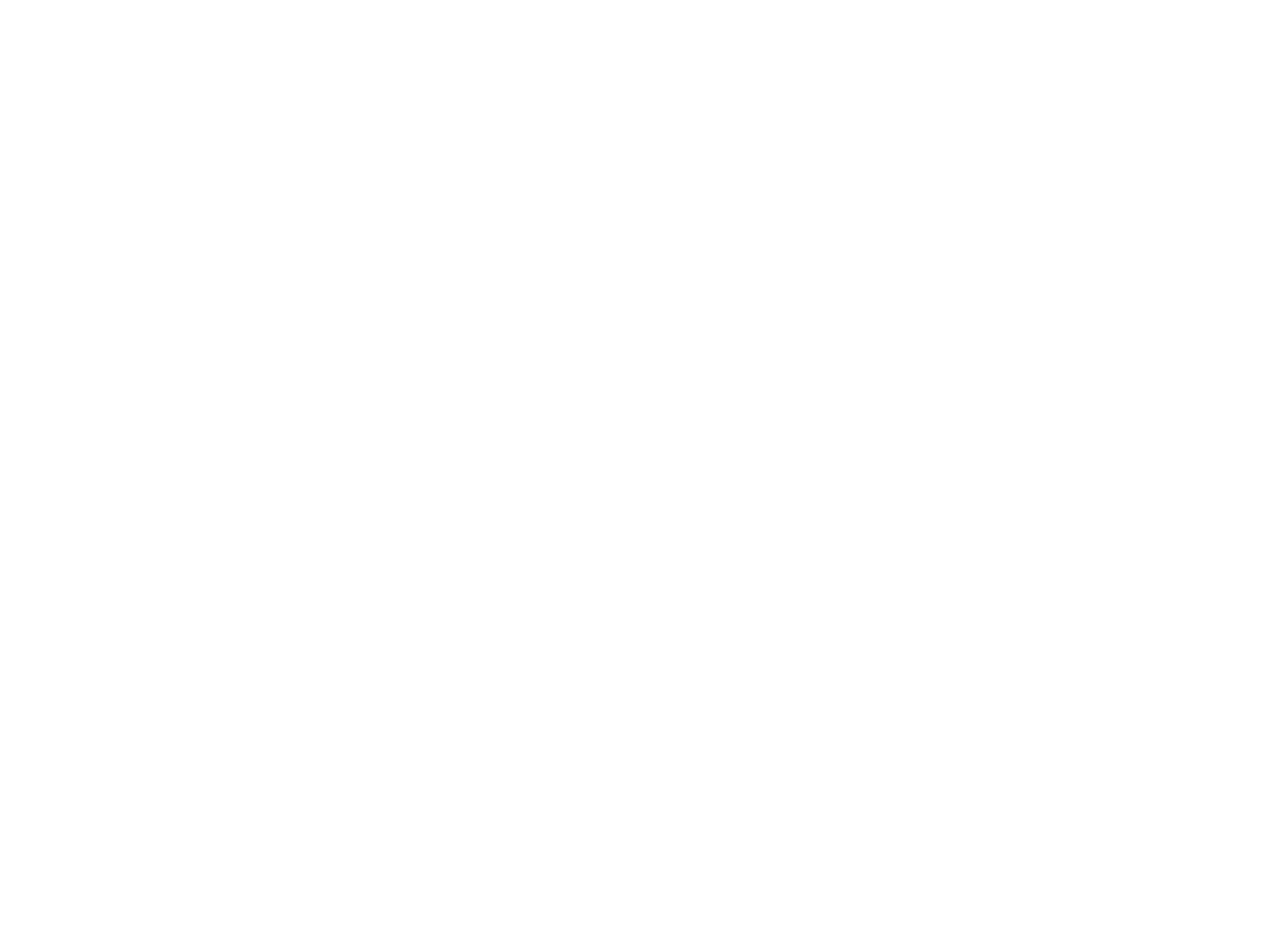
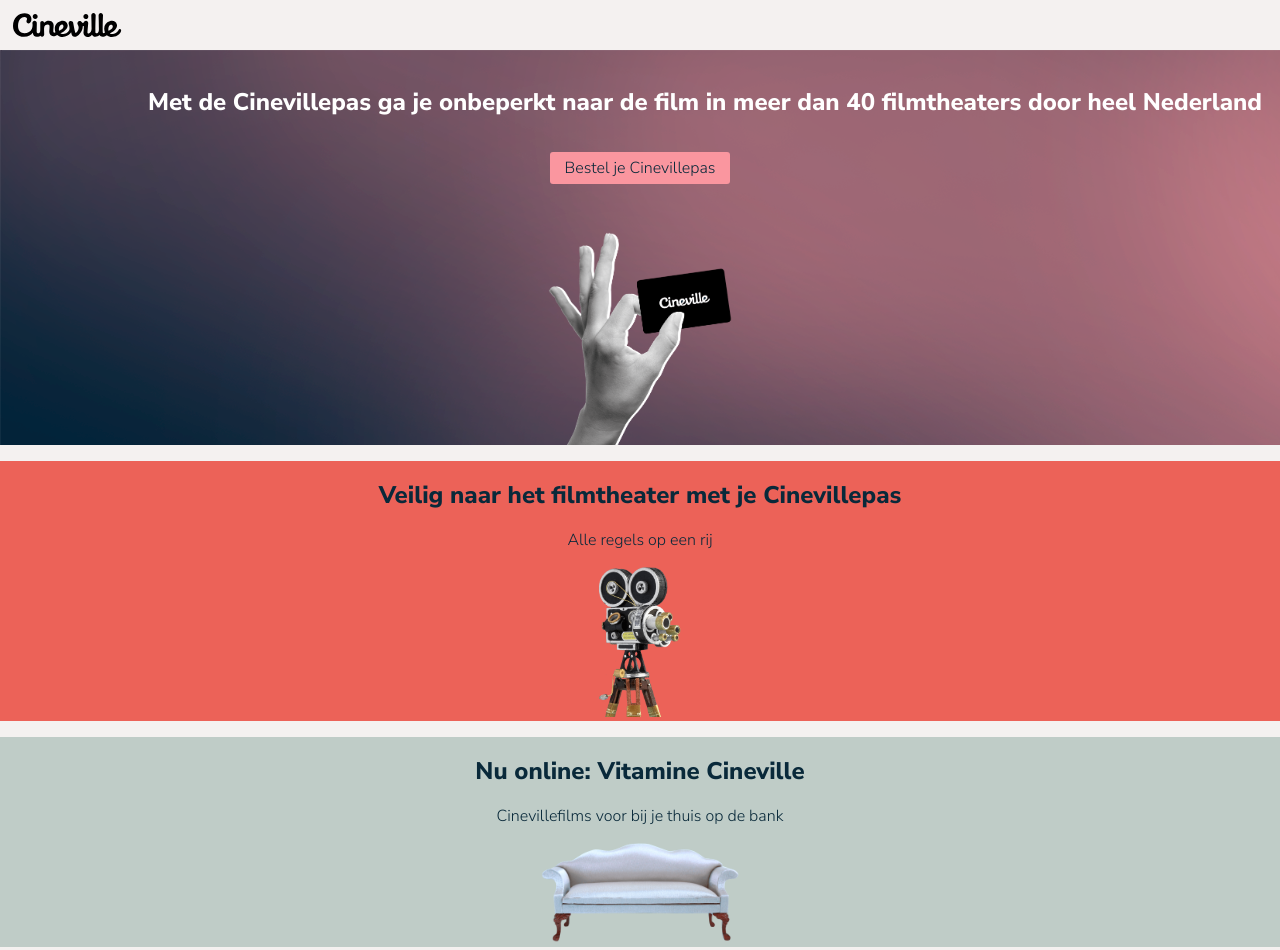
Before and after one commit to yorickleblanc/ProjectWebWebsite, a plain HTML site: page index.html in a window 1280 px wide. Shown: the top 950 px of the page. Before the commit the page ends 800 px from the top, so only its background shows below. Drawn offline with Linux system fonts and the light colour scheme; a web font is replaced by a local one.

Commit message:
Add files via upload

```diff
--- a/index.html
+++ b/index.html
@@ -6,13 +6,66 @@
 	<meta name="author" content="jouw naam">
 	<meta name="viewport" content="width=device-width, initial-scale=1">
 
-	<title>Naam van je site en/of pagina</title>
+	<title>Cineville</title>
 
 	<link href="styles/style.css" rel="stylesheet">
+    <link href="https://fonts.googleapis.com/css2?family=Nunito+Sans:ital,wght@0,200;0,300;0,600;0,800;0,900;1,400&display=swap" rel="stylesheet">
+    <link rel="stylesheet" href="https://use.typekit.net/bzt2abj.css">
+
 </head>
 
 <body>
+    <header>
+        <img src="images/cinevillelogo.svg" alt= "Logo cineville">
 
+        <ul>
+            <li>Filmagenda</li>
+            <li>Films</li>
+            <li>Verwacht</li>
+            <li>Festivals</li>
+            <li>Filmtheaters</li>
+            <li>Cinevillepas</li>
+            <li>Meer</li>
+        </ul>
+
+    </header>
+
+    <main>
+        <section>
+            <h1>Met de Cinevillepas ga je onbeperkt naar de film in meer dan 40 filmtheaters door heel Nederland</h1>
+
+            <button type="button">Bestel je Cinevillepas</button>
+            <img src="images/hand-met-pas.png" alt= "Hand met pas">
+
+        </section>
+
+        <section>
+            <article>
+                <h2>Veilig naar het filmtheater met je Cinevillepas</h2>
+                <p>Alle regels op een rij</p>
+                <img src="images/camera.png" alt= "camera">
+
+            </article>
+
+            <article>
+                <h2>Nu online: Vitamine Cineville</h2>
+                <p>Cinevillefilms voor bij je thuis op de bank</p>
+                <img src="images/vitamine-couch.png" alt= "bank">
+            </article>
+
+        </section>
+
+        <section>
+
+            <img src="images/videostill.jpg" alt= "foto van film vd week">
+            <article>
+                <h3>Sidik en de panter</h3>
+                <h4>Te zien in 20 filmtheaters</h4>
+                <p>Een dappere man op zoek naar een Panter en naar hoop.</p>
+            </article>
+
+        </section>
+    </main>
 	<script src="scripts/script.js"></script>
 </body>
 
--- a/styles/style.css
+++ b/styles/style.css
@@ -2,3 +2,168 @@
 *, *::after, *::before {
   box-sizing:border-box;
 }
+
+/* BODY */
+
+body {
+    background-color: #f4f1f0;
+    margin: 0;
+}
+
+/* HEADER */
+
+header {
+    display: flex;
+}
+
+header img{
+    height: 1.5em;
+    width: auto;
+    margin: 0.8em;
+}
+
+header ul {
+    font-family: 'Nunito Sans', sans-serif;
+    display: flex;
+    display: none;
+}
+
+
+/* BANNER BOVEN */
+
+
+section:first-of-type {
+    display: flex;
+    background-image: url(/images/structuur-roze-blauw.png);
+    flex-direction: column;
+    align-items: flex-end;
+}
+
+h1 {
+    font-family: 'Nunito Sans', sans-serif;
+    font-size: 1.5em;
+    color: white;
+    margin: 18px;
+    padding-top: 18px;
+    text-align: center;
+}
+
+section:first-of-type img {
+    margin: auto;
+    width: auto;
+    height: 213px;
+    align-self: center;
+
+}
+
+button:first-of-type {
+    font-family: 'Nunito Sans', sans-serif;
+    font-size: 1em;
+    padding-top: 0.5em;
+    padding-bottom: 0.5em;
+    padding-left: 0.9em;
+    padding-right: 0.9em;
+    color: #09293a;
+    background-color: #fa969f;
+    border: none;
+    align-self: center;
+    margin-bottom: 3em;
+    margin-top: 1em;
+    line-height: 1;
+    border-radius: 3px;
+
+}
+
+/* 2e SECTION */
+
+section:nth-of-type(2) {
+    display: flex;
+    flex-direction: column;
+}
+
+section:nth-of-type(2) img {
+    width: auto;
+    height: 150px;
+    align-self: center;
+}
+
+section:nth-of-type(2) article {
+    margin-top: 1em;
+    text-align: center;
+    color: #09293a;
+
+}
+
+h2 {
+    font-family: 'Nunito Sans', sans-serif;
+    font-size: 1.5em;
+    margin: 18px;
+}
+
+
+article p {
+    font-family: 'Nunito Sans', sans-serif;
+    font-size: 1em;
+}
+
+section:nth-of-type(2) article:first-of-type {
+    background-color: #ec6258;
+}
+
+article:nth-of-type(2){
+    background-color: #bfccc7;
+
+}
+
+article:nth-of-type(2) img{
+    height: 100px;
+}
+
+/* 3e SECTION */
+
+section:nth-of-type(3) {
+    display: flex;
+    flex-direction: column;
+    background: white;
+    margin-top: 2em;
+    padding: 1em;
+    box-shadow: 0 0 2px 0 rgba(0,0,0,.5);
+}
+
+h3 {
+    font-family: 'Nunito Sans', sans-serif;
+    font-size: 1.5em;
+    color: black;
+    margin-bottom: 0.5em;
+
+}
+
+h4 {
+    font-family: 'Nunito Sans', sans-serif;
+    font-size: 0.8em;
+    color: black;
+    font-weight: 600;
+    margin-bottom: -0.2em;
+    margin-top: auto;
+}
+
+section:nth-of-type(3) img{
+    align-self: center;
+    height: auto;
+    width: 100%;
+}
+
+section:nth-of-type(3) article {
+
+}
+
+section:nth-of-type(3) p{
+    margin-top: 0;
+    font-family: freight-macro-pro,serif;
+    font-weight: 400;
+    font-style: normal;
+    font-size: 1.8em;
+    line-height: 34px;
+
+
+}
```
Also changed, not shown: images/camera.png (added), images/cinevillelogo.svg (added), images/hand-met-pas.png (added), images/structuur-roze-blauw.png (added), images/videostill.jpg (added), images/vitamine-couch.png (added).
